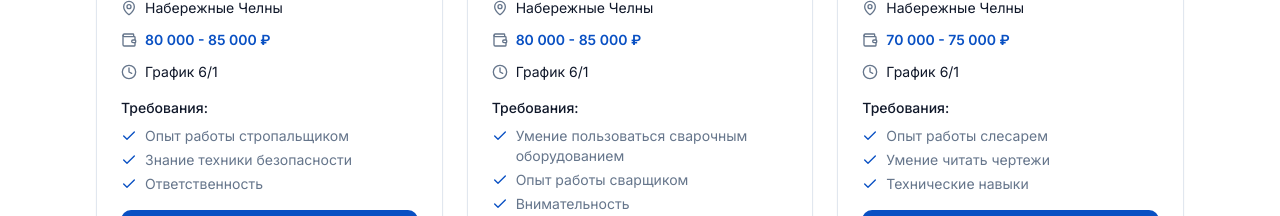
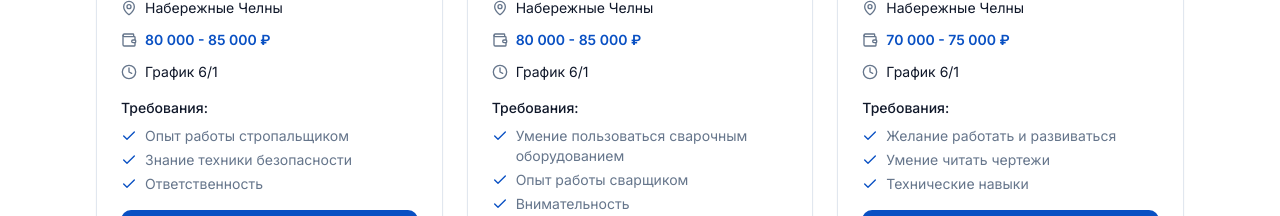
Before and after one commit to pr-poehali-dev/outsourcing-site-creation, a React (Vite) app: page / in a window 1280 px wide. Shown: the part 3640-3856 px from the top of the page. Built offline with nearby package versions, Linux system fonts and the light colour scheme.

Commit message:
Изменены требования к слесарю

```diff
--- a/src/pages/Index.tsx
+++ b/src/pages/Index.tsx
@@ -246,7 +246,7 @@ const Index = () => {
                   location: "Набережные Челны",
                   salary: "70 000 - 75 000 ₽",
                   type: "График 6/1",
-                  requirements: ["Опыт работы слесарем", "Умение читать чертежи", "Технические навыки"],
+                  requirements: ["Желание работать и развиваться", "Умение читать чертежи", "Технические навыки"],
                   icon: "Wrench"
                 }
               ].map((vacancy, index) => (
```
